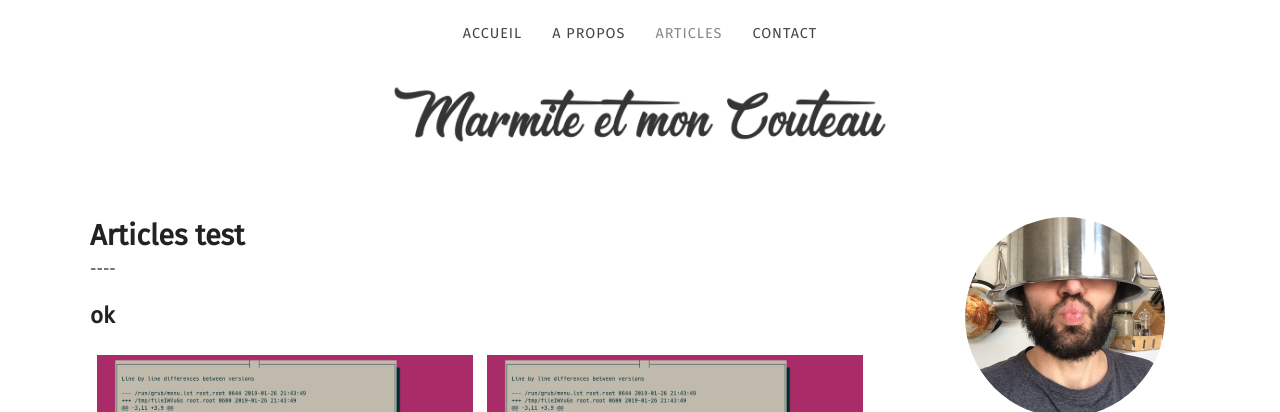
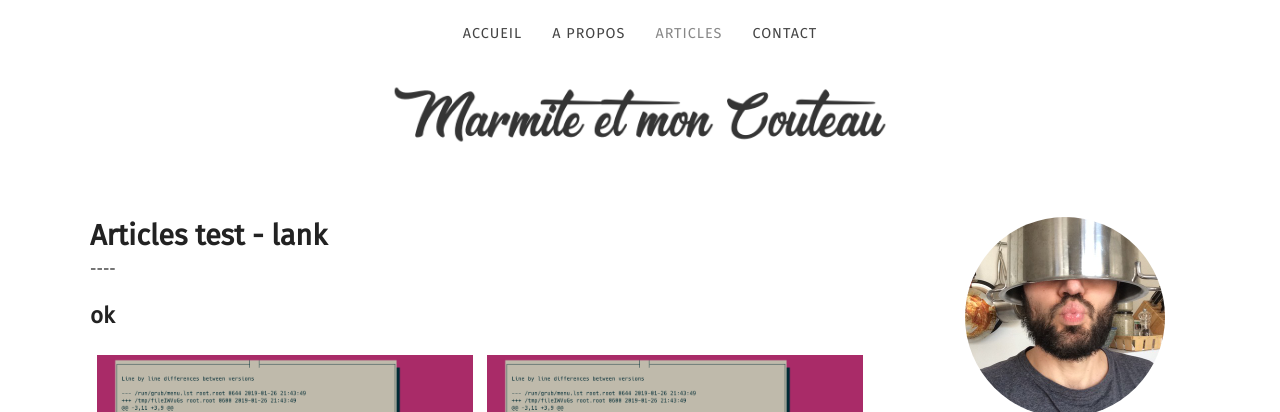
Before and after one commit to marmiteetmoncouteau/marmite-web, a Jekyll site: the page built from articles.html, in a window 1280 px wide and 900 px high. Shown: the top 412 px of the window. Built offline with Jekyll 4.4.1, drawn with Linux system fonts in a browser that asks for light colours; some web fonts are replaced.

Commit message:
test path

```diff
--- a/articles.html
+++ b/articles.html
@@ -3,7 +3,7 @@ title: Articles
 image_view: true
 
 ---
-<h1>Articles test</h1>
+<h1>Articles test - lank</h1>
 
 <section class="posts">
 	{% for post in paginator.posts %}
```
